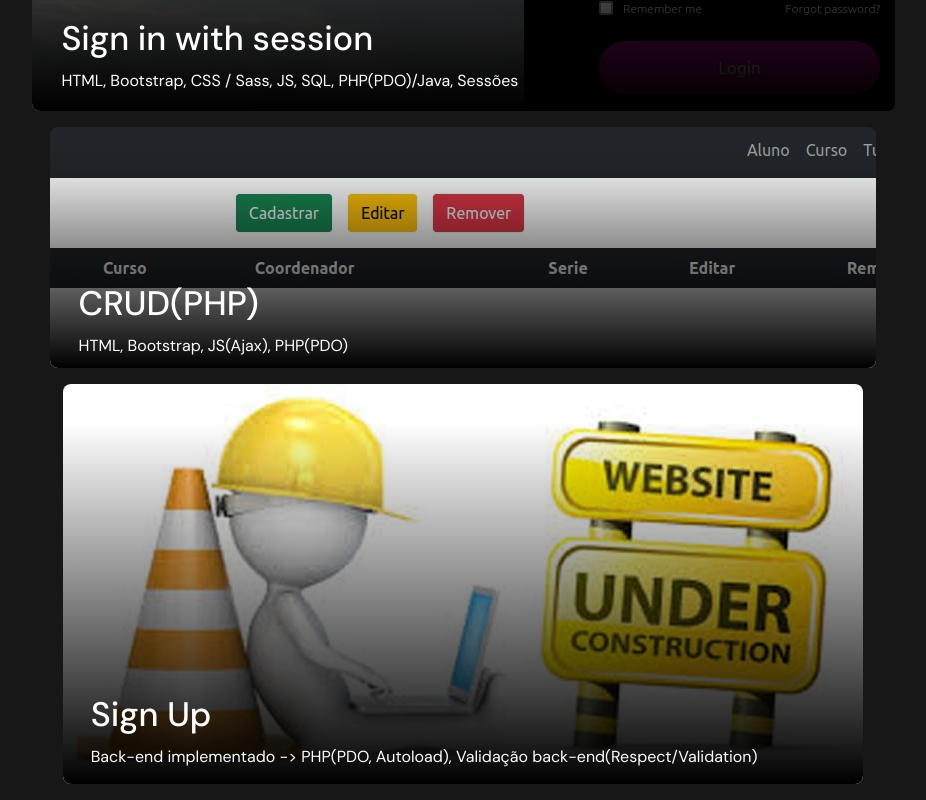
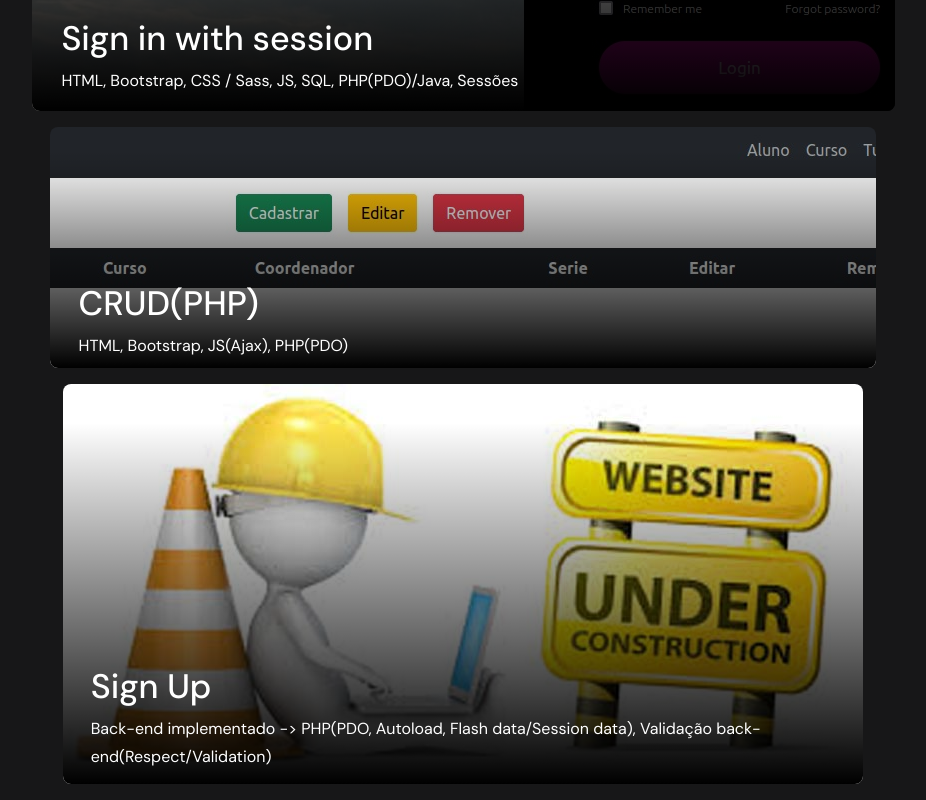
Before and after one commit to 0liv3ir4Luc4s/portfolio, a plain HTML site: page index.html in a window 1280 px wide. Shown: the part 1902-2702 px from the top of the page, without its empty margins (177-1103 px from the left). Drawn offline with nearby package versions, Linux system fonts and the light colour scheme.

Commit message:
feat: Add details to projects' descriptions

```diff
--- a/index.html
+++ b/index.html
@@ -61,7 +61,7 @@
       <img class="img-fluid" src="app/assets/underconstruction.jpg" alt="Prévia do projeto Sign Up">
       <div class="project-desc position-absolute">
         <h3>Sign Up</h3>
-        <span>Back-end implementado -> PHP(PDO, Autoload), Validação back-end(Respect/Validation)</span>
+        <span>Back-end implementado -> PHP(PDO, Autoload, Flash data/Session data), Validação back-end(Respect/Validation)</span>
       </div>
     </div>
   </div>
```
